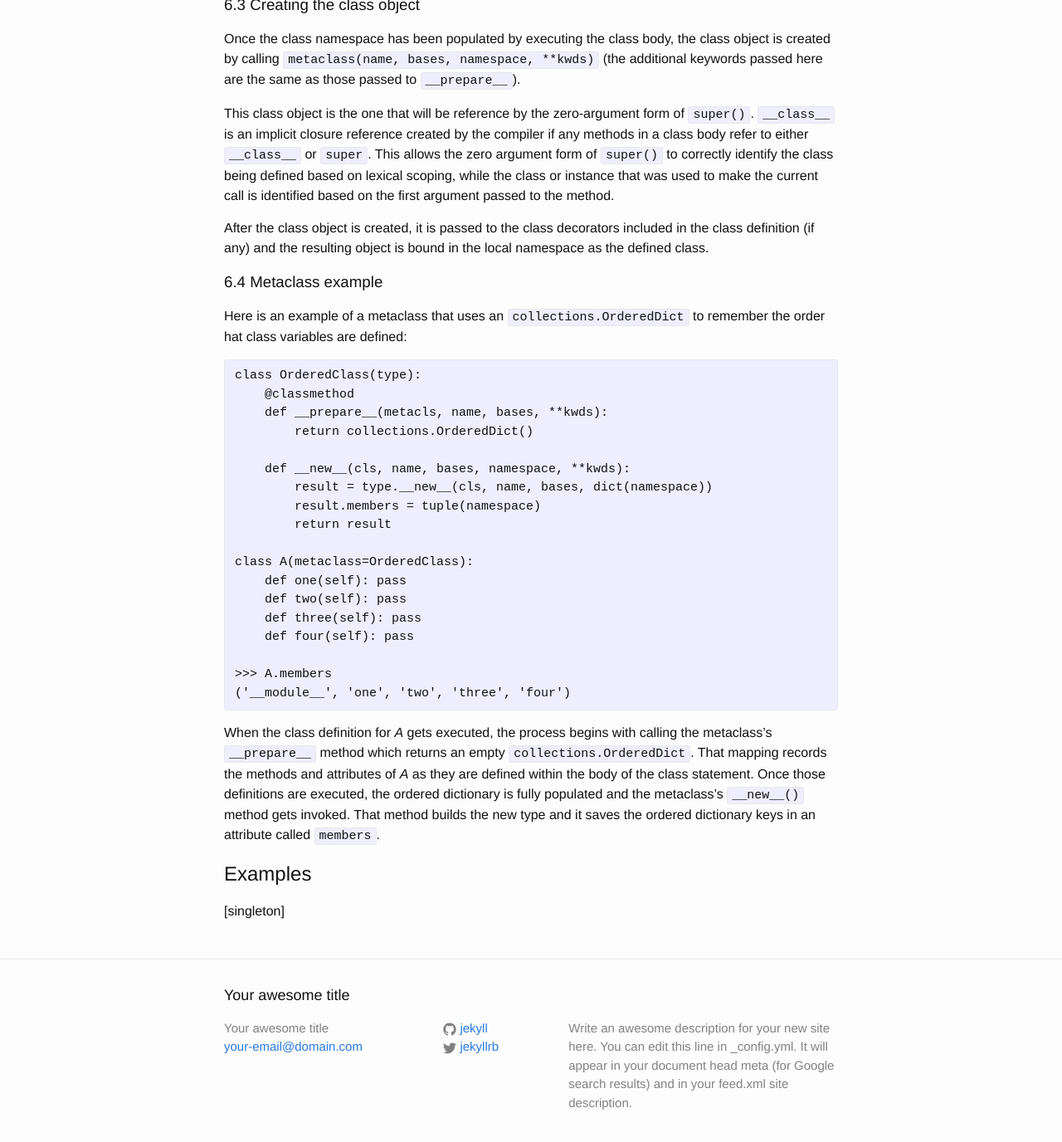
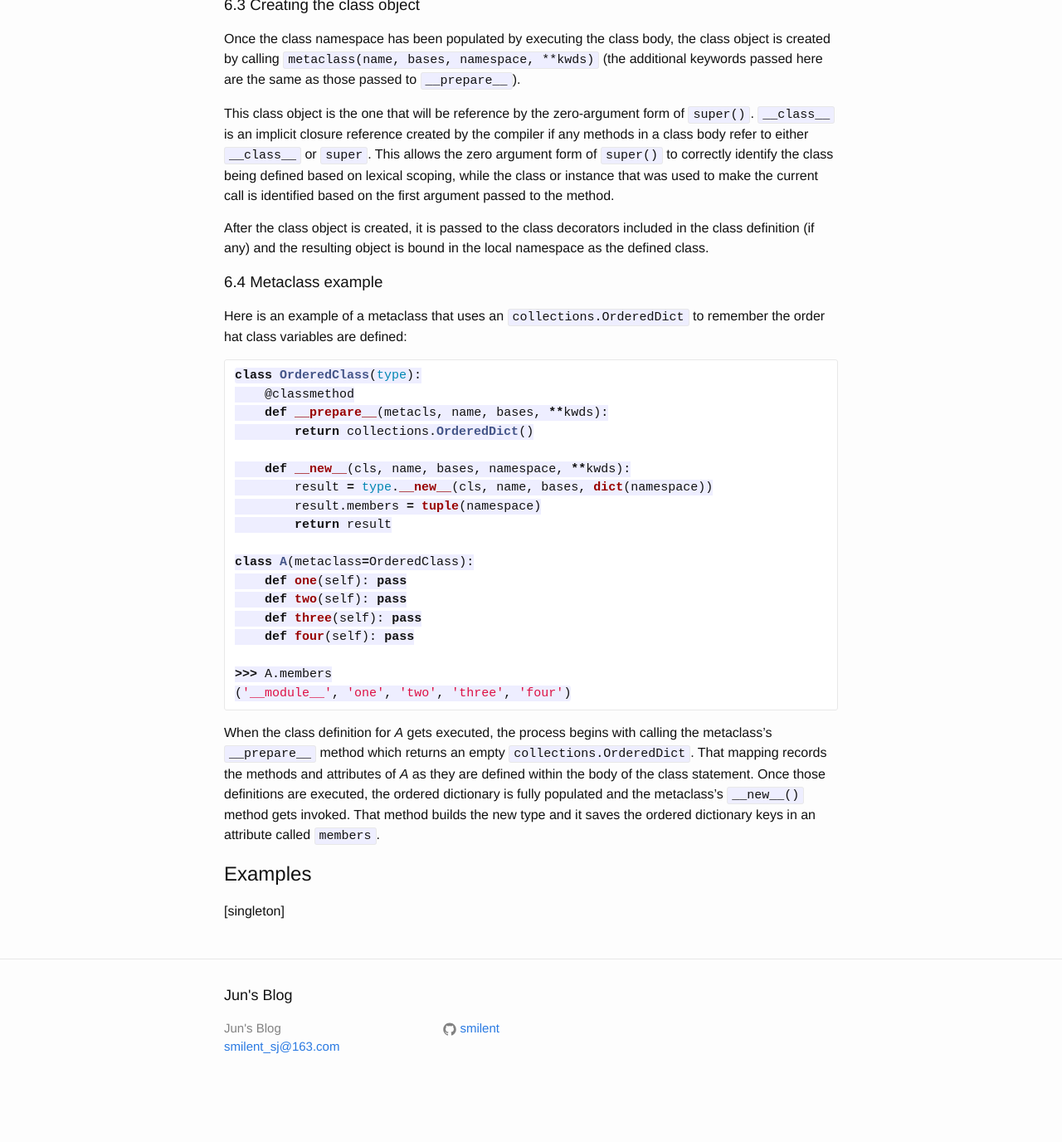
Before and after one commit to smilent/smilent.github.io, a Jekyll site: the page built from _posts/python/2015-12-05-class-creation.md, in a window 1280 px wide and 1400 px high, scrolled down 4832 px. Shown: the top 1376 px of the window at 83% size. Built offline with Jekyll 4.4.1, drawn with Linux system fonts in a browser that asks for light colours; after the commit the page ends 6165 px from its top, so only the background shows below that; some of the changed text lies outside the part shown.

````diff
--- a/_config.yml
+++ b/_config.yml
@@ -1,14 +1,11 @@
 # Site settings
-title: Your awesome title
-email: your-email@domain.com
+title: Jun's Blog
+email: smilent_sj@163.com
 description: > # this means to ignore newlines until "baseurl:"
-  Write an awesome description for your new site here. You can edit this
-  line in _config.yml. It will appear in your document head meta (for
-  Google search results) and in your feed.xml site description.
+
 baseurl: "" # the subpath of your site, e.g. /blog/
 url: "http://yourdomain.com" # the base hostname & protocol for your site
-twitter_username: jekyllrb
-github_username:  jekyll
+github_username: smilent
 
 # Build settings
 markdown: kramdown
--- a/_posts/python/2015-12-05-class-creation.md
+++ b/_posts/python/2015-12-05-class-creation.md
@@ -36,15 +39,19 @@ Special attributes:
 With one argument, return the type of an *object*. The return value is a *type* object. The `isinstance()` bif is recommended for testing the type of an object.
 
 With three arguments, return a new *type* object. This is essentially a dynamic form of the `class` statement. The *name* string is the class name and becomes the `__name__` attribute; the *bases* tuple itemizes the base classes and becomes the `__bases__` attribute; and the *dict* dictionary is the namespace containing definitions for class body and becomes the `__dict__` attribute. For example, the following two statements create identical `type` objects:
-```Python
+
+~~~
 >>> class X(object):
 ...     a = 1
 ...
 >>> X = type('X',(object,),dict(a = 1))
-```
+~~~
+{: .languate-python}
 
 ## 4. Special method names
+
 #### 1. object.\_\_new\_\_(*cls*[, ...])
+
 Called to create a new instance of class *cls*. `__new__()` is a static method (special-cased so you need not declare it as such) that takes the class of which an instance was requested as its first argument. The remaining arguments are those passed to the object constructor expression (the call to the class).
 
 The return value of `__new__()` should be the new object instance (usually an instance of *cls*)
@@ -58,6 +65,7 @@ If `__new__()` does not return an instance of *cls*, then the new instance's `__
 `__new__()` is intended mainly to allow subclasses of immutable types (like int, str, or tuple) to customize instance creation. It is also commonly overridden in custom metaclasses in order to customize class creation.
 
 #### 2. object.\_\_init\_\_(*self*[, ...])
+
 Called after the instance has been created (by `__new__()`), but before it is returned to the called. The arguments are those passed to the class constructor expression.
 
 > ***Tips :*** If a base class has an `__init__()` method, the derived class's `__init__()` method, if any, must explicitly call it to ensure proper initialization of the base class part of the instance; for example: `BaseClass.__init__(self, [args ...])`.
@@ -65,27 +73,31 @@ Called after the instance has been created (by `__new__()`), but before it is re
 Because `__new__()` and `__init__()` are working together in constructing objects (`__new__()` to create it, and `__init__()` to customise it), no non-None value may be returned by `__init__()`; doing so will cause a `TypeError` to be raised at runtime.
 
 ## 5. Customizeing class creation (Python 2.7)
+
 By default, new-style classes are constructed using `type()`. A class definition is read into a separate namespace and the value of class name is bound to the result of `type(name, bases, dict)`.
 
 When the class definition is read, if `__metaclass__` is defined then the callable assigned to it will be called instead of `type()`. This allows classes or functions to be written which monitor or alter the class creation process:
+
   - Modifying the class dictionary prior to the class being created.
   - Returning an instance of another class - essentially performing the role of a factory function.
 
 These steps will have to be performed in the metaclass's `__new__()` method - `type.__new__()` can then be called from this method to create a class with different properties. This example adds a new element to the class dictionary before creating the class:
 
-```Python
+~~~ python
 class metacls(type):
     def __new__(mcs, name, bases, dict):
         dict['foo'] = 'metacls was here'
         return type.__new__(mcs, name, bases, dict)
-```
+~~~
 
 We can of course also override other class methods (or add new methods); for example defining a custom `__call__()` method in the metaclass allows custom behavior when the class is called, e.g. not always creating a instance.
 
 ### \_\_metaclass\_\_
+
 This variable can be any callable accepting arguments for `name`,`bases` and `dict`. Upon class creation, callable is used instead of the built-in `type()`. [new in version 2.2].
 
 The appropriate meaclass is determined by the following precedence rules:
+
   - If `dict['__metaclass__']` exists, it is used.
   - Otherwise, if there is at least one base class, its metaclass is used (this looks for a `__class__` attribute first and if not found, uses its type).
   - Otherwise, if a global variable named `__metaclass__` exists, it is used.
@@ -94,11 +106,12 @@ The appropriate meaclass is determined by the following precedence rules:
 The potential uses for metaclasses are boundless. Some ideas that have been explored including logging, interface checking, automatic delegation, automatic property creation, proxies, frameworks, and automatic resource locking/synchronization.
 
 ## 6. Customizing class creation (Python 3.4)
+
 By default, classes are constructed using `type()`. The class body is executed in a new namespace and the class name is bound locally to the result of `type(name, bases, namespace)`.
 
 The class creation process can be customized by passing the `metaclass` keyword argument in the class definition line, or by inheriting from an existing class that included such an argument. In the following example, both `MyClass` and `MySubclass` are instances of `Meta`:
 
-```Python
+~~~ python
 class Meta(type):
     pass
 
@@ -107,18 +120,21 @@ class MyClass(metaclass = Meta):
 
 class MySubclass(MyClass):
     pass
-```
+~~~
 
 Any other keyword arguments that are specified in the class definition are passed through to all metaclass operations described below.
 
 When a class definition is executed, the following steps occur:
+
 - the appropriate metaclass is determined
 - the class namespace is prepared
 - the class body is executed
 - the class object is created
 
 ### 6.1 Determining the appropriate metaclass
+
 The appropriate metaclass for a class definition is determined as follows:
+
 - if no bases and no explicit metaclass are given, the `type()` is used
 - if an explicit metaclass is given and it is not an instance of `type()`, then it is used directly as the metaclass
 - if an instance of `type()` is given as the explicit metaclass, or bases are defined, then the most derived metaclass is used
@@ -126,16 +142,19 @@ The appropriate metaclass for a class definition is determined as follows:
 The most derived metaclass is selected from the explicitly specified metaclass (if any) and the metaclasses(i.e. `type(cls)`) of all specified base classes. The most derived metaclass is one which is a subtype of all of these candidate metaclasses. If none of the candidate metaclasses meets that criterion, then the class definition will fail with `TypeError`.
 
 ### 6.2 Preparing the class namespace
+
 Once the appropriate metaclass has been identified, then the class namespace is prepared. If the metaclass has a `__prepare__` attribute, it is called as `namespace = metaclass.__prepare__(name, bases, **kwds)` (where the additional keyword arguments, if any, come from the class definition).
 
 If the metaclass has no `__prepare__` attribute, then the class namespace is initialized as an empty `dict()` instance.
 
 ### 6.2 Executing the class body
+
 The class body is executed (approximately) as `exec(body, globals(), namespace)`. The key difference from a normal class to `exec()` is that lexical scoping allows the class body (including any methods) to reference names from the current and outer scopes when the class definition occurs inside a function.
 
 However, even when the class definition occurs inside the function, methods defined inside the class still cannot see names defined at the class scope. Class variables must be accessed through the first parameter of instance or methods, and cannot be accessed at all from static methods.
 
 ### 6.3 Creating the class object
+
 Once the class namespace has been populated by executing the class body, the class object is created by calling `metaclass(name, bases, namespace, **kwds)` (the additional keywords passed here are the same as those passed to `__prepare__`).
 
 This class object is the one that will be reference by the zero-argument form of `super()`. `__class__` is an implicit closure reference created by the compiler if any methods in a class body refer to either `__class__` or `super`. This allows the zero argument form of `super()` to correctly identify the class being defined based on lexical scoping, while the class or instance that was used to make the current call is identified based on the first argument passed to the method.
@@ -143,9 +162,10 @@ This class object is the one that will be reference by the zero-argument form of
 After the class object is created, it is passed to the class decorators included in the class definition (if any) and the resulting object is bound in the local namespace as the defined class.
 
 ###6.4 Metaclass example
+
 Here is an example of a metaclass that uses an `collections.OrderedDict` to remember the order hat class variables are defined:
 
-```Python
+~~~ python
 class OrderedClass(type):
     @classmethod
     def __prepare__(metacls, name, bases, **kwds):
@@ -164,7 +184,7 @@ class A(metaclass=OrderedClass):
 
 >>> A.members
 ('__module__', 'one', 'two', 'three', 'four')
-```
+~~~
 
 When the class definition for *A* gets executed, the process begins with calling the metaclass's `__prepare__` method which returns an empty `collections.OrderedDict`. That mapping records the methods and attributes of *A* as they are defined within the body of the class statement. Once those definitions are executed, the ordered dictionary is fully populated and the metaclass's `__new__()` method gets invoked. That method builds the new type and it saves the ordered dictionary keys in an attribute called `members`.
 
````
Also changed, not shown: other parts of _posts/python/2015-12-05-class-creation.md (+6 -3 lines), _posts/2015-12-05-welcome-to-jekyll.markdown (deleted, +0 -25 lines), 1 other file.
